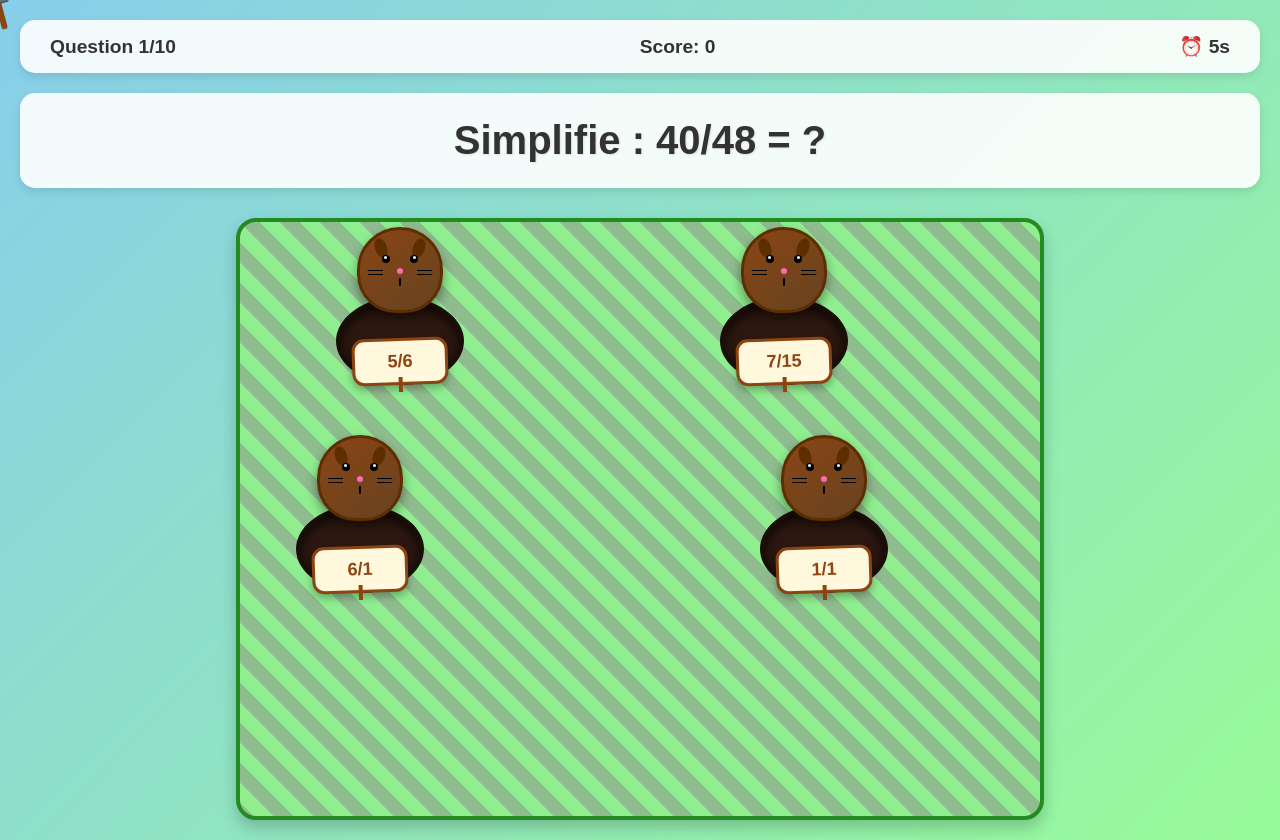
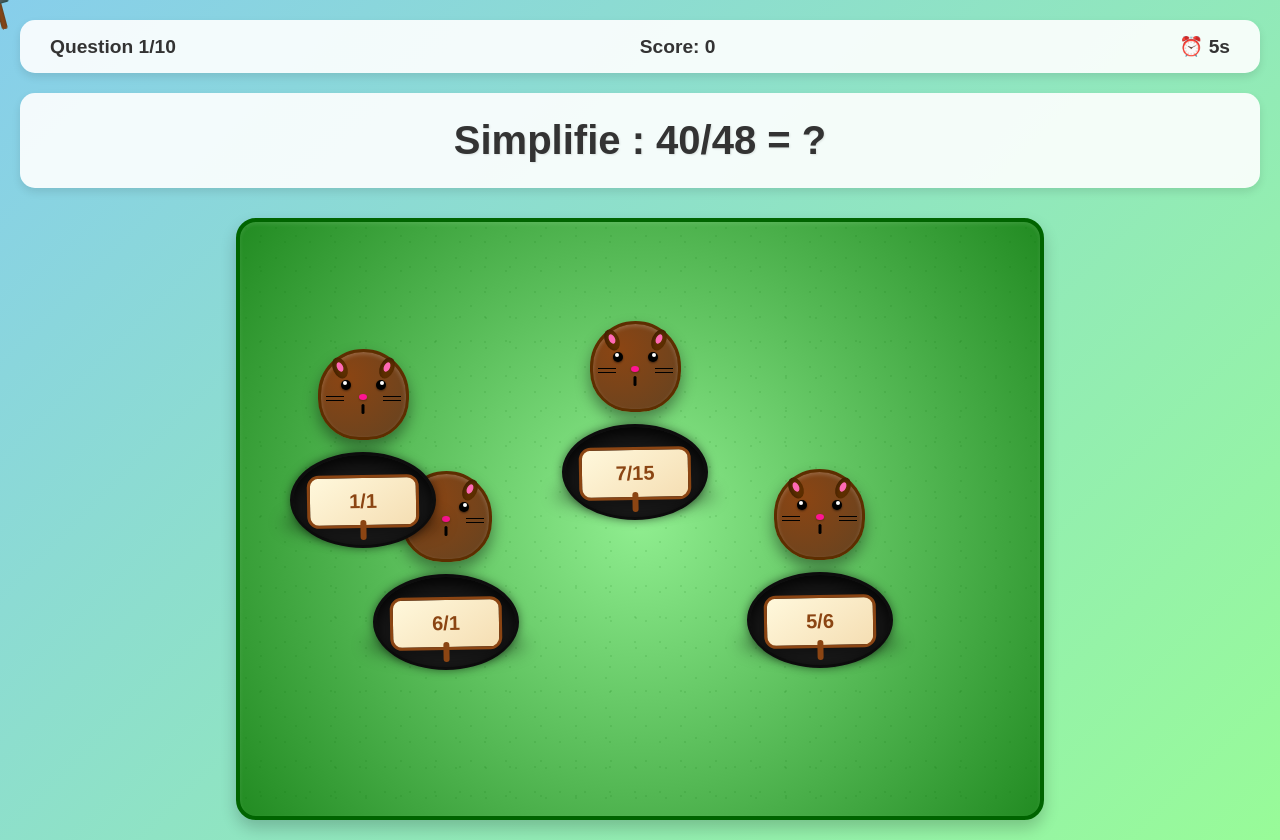
Before and after one commit to mext-ai/block-685aad5c8b1eb728e8de2c98, a React app: page / in a window 1280 px wide. Built offline with nearby package versions, Linux system fonts and the light colour scheme.

Commit message:
⚙️ Update project configuration

```diff
--- a/src/FractionGame.tsx
+++ b/src/FractionGame.tsx
@@ -13,10 +13,11 @@ interface Question {
   correctAnswer: Fraction;
   options: Fraction[];
   questionText: string;
+  molePositions: Array<{ top: string; left: string }>; // Positions aléatoires des taupes
 }
 
 interface MoleProps {
-  position: number;
+  position: { top: string; left: string };
   fraction: Fraction;
   isCorrect: boolean;
   onClick: () => void;
@@ -65,19 +66,39 @@ const fractionsEqual = (f1: Fraction, f2: Fraction): boolean => {
   return s1.numerator === s2.numerator && s1.denominator === s2.denominator;
 };
 
+// Générer des positions aléatoires pour les taupes
+const generateRandomPositions = (): Array<{ top: string; left: string }> => {
+  const positions: Array<{ top: string; left: string }> = [];
+  const minDistance = 150; // Distance minimale entre les taupes en pixels
+
+  for (let i = 0; i < 4; i++) {
+    let attempts = 0;
+    let newPosition: { top: string; left: string };
+
+    do {
+      // Générer une position aléatoire avec des marges
+      const top = Math.random() * 60 + 15; // Entre 15% et 75%
+      const left = Math.random() * 60 + 15; // Entre 15% et 75%
+      newPosition = { top: `${top}%`, left: `${left}%` };
+      attempts++;
+    } while (
+      attempts < 50 &&
+      positions.some(pos => {
+        const topDiff = Math.abs(parseFloat(pos.top) - parseFloat(newPosition.top));
+        const leftDiff = Math.abs(parseFloat(pos.left) - parseFloat(newPosition.left));
+        return topDiff < 20 || leftDiff < 20; // Éviter les positions trop proches
+      })
+    );
+
+    positions.push(newPosition);
+  }
+
+  return positions;
+};
+
 // Composant Taupe améliorée
 const Mole: React.FC<MoleProps> = ({ position, fraction, isCorrect, onClick, isVisible, animationState }) => {
   const moleRef = useRef<HTMLDivElement>(null);
-
-  const getHolePosition = (pos: number) => {
-    const positions = [
-      { top: '15%', left: '20%' },
-      { top: '15%', right: '20%' },
-      { top: '50%', left: '15%' },
-      { top: '50%', right: '15%' },
-    ];
-    return positions[pos] || positions[0];
-  };
 
   const getMoleColor = () => {
     if (animationState === 'correct') return '#4CAF50';
@@ -89,30 +110,45 @@ const Mole: React.FC<MoleProps> = ({ position, fraction, isCorrect, onClick, isV
     <div
       style={{
         position: 'absolute',
-        ...getHolePosition(position),
+        top: position.top,
+        left: position.left,
         transform: 'translate(-50%, -50%)',
         display: 'flex',
         flexDirection: 'column',
         alignItems: 'center',
         justifyContent: 'center',
         zIndex: isVisible ? 10 : 1,
-        transition: 'all 0.3s ease-in-out',
+        transition: 'all 0.4s ease-in-out',
         opacity: isVisible ? 1 : 0,
-        animation: animationState !== 'none' ? `${animationState}Animation 0.5s ease-in-out` : undefined
+        animation: animationState !== 'none' ? `${animationState}Animation 0.6s ease-in-out` : undefined
       }}
     >
-      {/* Trou circulaire */}
+      {/* Trou dans le sol - circulaire et sombre */}
       <div
         style={{
-          width: '120px',
-          height: '80px',
-          backgroundColor: '#2d1810',
+          width: '140px',
+          height: '90px',
+          backgroundColor: '#1a1a1a',
           borderRadius: '50%',
-          border: '4px solid #1a0e08',
           position: 'absolute',
-          bottom: '0',
+          bottom: '-20px',
           zIndex: 1,
-          boxShadow: 'inset 0 4px 12px rgba(0,0,0,0.8)'
+          boxShadow: 'inset 0 8px 20px rgba(0,0,0,0.9), 0 0 10px rgba(0,0,0,0.5)',
+          border: '3px solid #0d0d0d'
+        }}
+      />
+
+      {/* Ombre du trou pour plus de profondeur */}
+      <div
+        style={{
+          width: '160px',
+          height: '30px',
+          backgroundColor: 'rgba(0,0,0,0.3)',
+          borderRadius: '50%',
+          position: 'absolute',
+          bottom: '-10px',
+          zIndex: 0,
+          filter: 'blur(8px)'
         }}
       />
 
@@ -121,76 +157,173 @@ const Mole: React.FC<MoleProps> = ({ position, fraction, isCorrect, onClick, isV
         ref={moleRef}
         onClick={onClick}
         style={{
-          width: '80px',
-          height: '80px',
+          width: '85px',
+          height: '85px',
           backgroundColor: getMoleColor(),
           borderRadius: '50% 50% 45% 45%',
           border: '3px solid #5d2e00',
-          cursor: 'none', // On va utiliser un curseur personnalisé global
+          cursor: 'none',
           position: 'relative',
           zIndex: 2,
           display: 'flex',
           alignItems: 'center',
           justifyContent: 'center',
-          transition: 'all 0.2s ease',
-          boxShadow: '0 6px 12px rgba(0,0,0,0.4)',
-          transform: isVisible ? 'translateY(-10px)' : 'translateY(30px)',
-          background: `linear-gradient(145deg, ${getMoleColor()}, #654321)`
+          transition: 'all 0.3s ease',
+          boxShadow: '0 8px 15px rgba(0,0,0,0.4), inset 0 2px 4px rgba(255,255,255,0.2)',
+          transform: isVisible ? 'translateY(-15px)' : 'translateY(40px)',
+          background: `radial-gradient(circle at 30% 30%, ${getMoleColor()}, #654321)`
         }}
       >
         {/* Oreilles de la taupe */}
-        <div style={{ position: 'absolute', top: '8px', left: '15px', width: '12px', height: '20px', backgroundColor: '#5d2e00', borderRadius: '50%', transform: 'rotate(-20deg)' }} />
-        <div style={{ position: 'absolute', top: '8px', right: '15px', width: '12px', height: '20px', backgroundColor: '#5d2e00', borderRadius: '50%', transform: 'rotate(20deg)' }} />
+        <div style={{
+          position: 'absolute',
+          top: '5px',
+          left: '12px',
+          width: '14px',
+          height: '22px',
+          backgroundColor: '#5d2e00',
+          borderRadius: '50%',
+          transform: 'rotate(-25deg)',
+          boxShadow: 'inset 2px 2px 4px rgba(0,0,0,0.3)'
+        }} />
+        <div style={{
+          position: 'absolute',
+          top: '5px',
+          right: '12px',
+          width: '14px',
+          height: '22px',
+          backgroundColor: '#5d2e00',
+          borderRadius: '50%',
+          transform: 'rotate(25deg)',
+          boxShadow: 'inset 2px 2px 4px rgba(0,0,0,0.3)'
+        }} />
+
+        {/* Intérieur des oreilles */}
+        <div style={{
+          position: 'absolute',
+          top: '10px',
+          left: '16px',
+          width: '6px',
+          height: '10px',
+          backgroundColor: '#FF69B4',
+          borderRadius: '50%',
+          transform: 'rotate(-25deg)'
+        }} />
+        <div style={{
+          position: 'absolute',
+          top: '10px',
+          right: '16px',
+          width: '6px',
+          height: '10px',
+          backgroundColor: '#FF69B4',
+          borderRadius: '50%',
+          transform: 'rotate(25deg)'
+        }} />
 
         {/* Yeux de la taupe */}
-        <div style={{ position: 'absolute', top: '25px', left: '22px', width: '8px', height: '8px', backgroundColor: 'black', borderRadius: '50%' }} />
-        <div style={{ position: 'absolute', top: '25px', right: '22px', width: '8px', height: '8px', backgroundColor: 'black', borderRadius: '50%' }} />
+        <div style={{
+          position: 'absolute',
+          top: '28px',
+          left: '20px',
+          width: '10px',
+          height: '10px',
+          backgroundColor: 'black',
+          borderRadius: '50%',
+          boxShadow: '0 1px 2px rgba(0,0,0,0.5)'
+        }} />
+        <div style={{
+          position: 'absolute',
+          top: '28px',
+          right: '20px',
+          width: '10px',
+          height: '10px',
+          backgroundColor: 'black',
+          borderRadius: '50%',
+          boxShadow: '0 1px 2px rgba(0,0,0,0.5)'
+        }} />
 
         {/* Reflets dans les yeux */}
-        <div style={{ position: 'absolute', top: '26px', left: '24px', width: '3px', height: '3px', backgroundColor: 'white', borderRadius: '50%' }} />
-        <div style={{ position: 'absolute', top: '26px', right: '24px', width: '3px', height: '3px', backgroundColor: 'white', borderRadius: '50%' }} />
+        <div style={{
+          position: 'absolute',
+          top: '29px',
+          left: '22px',
+          width: '4px',
+          height: '4px',
+          backgroundColor: 'white',
+          borderRadius: '50%'
+        }} />
+        <div style={{
+          position: 'absolute',
+          top: '29px',
+          right: '22px',
+          width: '4px',
+          height: '4px',
+          backgroundColor: 'white',
+          borderRadius: '50%'
+        }} />
 
         {/* Nez de la taupe */}
-        <div style={{ position: 'absolute', top: '38px', left: '50%', transform: 'translateX(-50%)', width: '6px', height: '6px', backgroundColor: '#FF69B4', borderRadius: '50%' }} />
+        <div style={{
+          position: 'absolute',
+          top: '42px',
+          left: '50%',
+          transform: 'translateX(-50%)',
+          width: '8px',
+          height: '6px',
+          backgroundColor: '#FF1493',
+          borderRadius: '50%',
+          boxShadow: '0 1px 2px rgba(0,0,0,0.3)'
+        }} />
 
         {/* Bouche */}
-        <div style={{ position: 'absolute', top: '48px', left: '50%', transform: 'translateX(-50%)', width: '2px', height: '8px', backgroundColor: 'black', borderRadius: '2px' }} />
+        <div style={{
+          position: 'absolute',
+          top: '52px',
+          left: '50%',
+          transform: 'translateX(-50%)',
+          width: '3px',
+          height: '10px',
+          backgroundColor: 'black',
+          borderRadius: '2px'
+        }} />
 
         {/* Moustaches */}
-        <div style={{ position: 'absolute', top: '40px', left: '8px', width: '15px', height: '1px', backgroundColor: 'black' }} />
-        <div style={{ position: 'absolute', top: '44px', left: '8px', width: '15px', height: '1px', backgroundColor: 'black' }} />
-        <div style={{ position: 'absolute', top: '40px', right: '8px', width: '15px', height: '1px', backgroundColor: 'black' }} />
-        <div style={{ position: 'absolute', top: '44px', right: '8px', width: '15px', height: '1px', backgroundColor: 'black' }} />
+        <div style={{ position: 'absolute', top: '44px', left: '5px', width: '18px', height: '1px', backgroundColor: 'black' }} />
+        <div style={{ position: 'absolute', top: '48px', left: '5px', width: '18px', height: '1px', backgroundColor: 'black' }} />
+        <div style={{ position: 'absolute', top: '44px', right: '5px', width: '18px', height: '1px', backgroundColor: 'black' }} />
+        <div style={{ position: 'absolute', top: '48px', right: '5px', width: '18px', height: '1px', backgroundColor: 'black' }} />
       </div>
 
-      {/* Panneau avec la réponse amélioré */}
+      {/* Panneau avec la réponse */}
       <div
         style={{
           backgroundColor: '#FFF8DC',
           color: '#8B4513',
-          padding: '10px 15px',
+          padding: '12px 18px',
           borderRadius: '12px',
           border: '3px solid #8B4513',
-          fontSize: '18px',
+          fontSize: '20px',
           fontWeight: 'bold',
-          marginTop: '15px',
-          boxShadow: '0 4px 8px rgba(0,0,0,0.3)',
+          marginTop: '20px',
+          boxShadow: '0 6px 12px rgba(0,0,0,0.3)',
           zIndex: 3,
-          minWidth: '60px',
+          minWidth: '70px',
           textAlign: 'center',
           position: 'relative',
-          transform: 'rotate(-2deg)'
+          transform: 'rotate(-1deg)',
+          background: 'linear-gradient(145deg, #FFF8DC, #F5DEB3)'
         }}
       >
         {/* Poteau du panneau */}
         <div style={{
           position: 'absolute',
-          bottom: '-10px',
+          bottom: '-15px',
           left: '50%',
           transform: 'translateX(-50%)',
-          width: '4px',
-          height: '15px',
-          backgroundColor: '#8B4513'
+          width: '6px',
+          height: '20px',
+          backgroundColor: '#8B4513',
+          borderRadius: '3px'
         }} />
         {fractionToString(fraction)}
       </div>
@@ -222,7 +355,8 @@ const HammerCursor: React.FC<{ mousePosition: { x: number; y: number } }> = ({ m
         width: '6px',
         height: '30px',
         backgroundColor: '#8B4513',
-        borderRadius: '3px'
+        borderRadius: '3px',
+        background: 'linear-gradient(90deg, #654321, #8B4513, #654321)'
       }} />
 
       {/* Tête du marteau */}
@@ -235,7 +369,8 @@ const HammerCursor: React.FC<{ mousePosition: { x: number; y: number } }> = ({ m
         height: '12px',
         backgroundColor: '#696969',
         borderRadius: '2px',
-        border: '1px solid #2F4F4F'
+        border: '1px solid #2F4F4F',
+        background: 'linear-gradient(145deg, #808080, #696969, #2F4F4F)'
       }} />
 
       {/* Reflet métallique */}
@@ -280,6 +415,9 @@ export const FractionGame: React.FC = () => {
     const denominators = [2, 3, 4, 5, 6, 8, 10, 12, 15, 20];
     const numerators = [1, 2, 3, 4, 5, 6, 7, 8, 9, 10, 11, 12];
 
+    // Générer des positions aléatoires pour les taupes
+    const molePositions = generateRandomPositions();
+
     if (questionType < 0.33) {
       // Addition
       const fraction1: Fraction = {
@@ -302,7 +440,8 @@ export const FractionGame: React.FC = () => {
         operation: '+',
         correctAnswer,
         options,
-        questionText: `${fractionToString(fraction1)} + ${fractionToString(fraction2)} = ?`
+        questionText: `${fractionToString(fraction1)} + ${fractionToString(fraction2)} = ?`,
+        molePositions
       };
     } else if (questionType < 0.66) {
       // Soustraction
@@ -326,7 +465,8 @@ export const FractionGame: React.FC = () => {
         operation: '-',
         correctAnswer,
         options,
-        questionText: `${fractionToString(fraction1)} - ${fractionToString(fraction2)} = ?`
+        questionText: `${fractionToString(fraction1)} - ${fractionToString(fraction2)} = ?`,
+        molePositions
       };
     } else {
       // Simplification
@@ -350,7 +490,8 @@ export const FractionGame: React.FC = () => {
         operation: 'simplify',
         correctAnswer,
         options,
-        questionText: `Simplifie : ${fractionToString(unsimplifiedFraction)} = ?`
+        questionText: `Simplifie : ${fractionToString(unsimplifiedFraction)} = ?`,
+        molePositions
       };
     }
   };
@@ -405,7 +546,7 @@ export const FractionGame: React.FC = () => {
     // Afficher les taupes après un petit délai
     setTimeout(() => {
       setMolesVisible(true);
-    }, 500);
+    }, 800);
   };
 
   // Gérer la sélection d'une taupe
@@ -440,7 +581,7 @@ export const FractionGame: React.FC = () => {
     // Passer à la question suivante après un délai
     setTimeout(() => {
       nextQuestion();
-    }, 1500);
+    }, 1800);
   };
 
   // Passer à la question suivante
@@ -467,7 +608,7 @@ export const FractionGame: React.FC = () => {
       setMolesVisible(false);
       setTimeout(() => {
         initializeQuestion();
-      }, 500);
+      }, 600);
     }
   };
 
@@ -631,24 +772,39 @@ export const FractionGame: React.FC = () => {
         </h2>
       </div>
 
-      {/* Zone de jeu avec trous circulaires */}
+      {/* Zone de jeu - Pelouse verte avec trous */}
       <div style={{
         flex: 1,
         position: 'relative',
-        background: 'linear-gradient(45deg, #8FBC8F 25%, #90EE90 25%, #90EE90 50%, #8FBC8F 50%, #8FBC8F 75%, #90EE90 75%)',
-        backgroundSize: '40px 40px',
+        background: 'radial-gradient(circle at 50% 50%, #90EE90, #228B22)',
         borderRadius: '20px',
-        border: '4px solid #228B22',
+        border: '4px solid #006400',
         maxWidth: '800px',
         margin: '0 auto',
         width: '100%',
-        boxShadow: '0 8px 16px rgba(0,0,0,0.2)'
+        boxShadow: '0 8px 16px rgba(0,0,0,0.2), inset 0 2px 4px rgba(255,255,255,0.1)',
+        overflow: 'hidden'
       }}>
-        {/* Taupes dans leurs trous */}
+        {/* Texture d'herbe subtile */}
+        <div style={{
+          position: 'absolute',
+          top: 0,
+          left: 0,
+          right: 0,
+          bottom: 0,
+          background: `
+            radial-gradient(circle at 20% 20%, rgba(0,100,0,0.1) 1px, transparent 1px),
+            radial-gradient(circle at 80% 80%, rgba(0,100,0,0.1) 1px, transparent 1px),
+            radial-gradient(circle at 60% 40%, rgba(0,100,0,0.1) 1px, transparent 1px)
+          `,
+          backgroundSize: '30px 30px, 25px 25px, 35px 35px'
+        }} />
+
+        {/* Taupes dans leurs trous aléatoires */}
         {currentQuestion.options.slice(0, 4).map((fraction, index) => (
           <Mole
-            key={index}
-            position={index}
+            key={`${stats.currentQuestion}-${index}`}
+            position={currentQuestion.molePositions[index]}
             fraction={fraction}
             isCorrect={fractionsEqual(fraction, currentQuestion.correctAnswer)}
             onClick={() => handleMoleClick(index)}
@@ -662,16 +818,18 @@ export const FractionGame: React.FC = () => {
       <style>
         {`
           @keyframes correctAnimation {
-            0% { transform: scale(1) translateY(-10px); }
-            50% { transform: scale(1.3) translateY(-20px); }
-            100% { transform: scale(1) translateY(-10px); }
+            0% { transform: scale(1) translateY(-15px); }
+            50% { transform: scale(1.4) translateY(-25px) rotate(5deg); }
+            100% { transform: scale(1) translateY(-15px); }
           }
 
           @keyframes incorrectAnimation {
-            0% { transform: scale(1) translateY(-10px) rotate(0deg); }
-            25% { transform: scale(1.1) translateY(-10px) rotate(-10deg); }
-            75% { transform: scale(1.1) translateY(-10px) rotate(10deg); }
-            100% { transform: scale(1) translateY(-10px) rotate(0deg); }
+            0% { transform: scale(1) translateY(-15px) rotate(0deg); }
+            20% { transform: scale(1.2) translateY(-15px) rotate(-15deg); }
+            40% { transform: scale(1.2) translateY(-15px) rotate(15deg); }
+            60% { transform: scale(1.2) translateY(-15px) rotate(-10deg); }
+            80% { transform: scale(1.2) translateY(-15px) rotate(10deg); }
+            100% { transform: scale(1) translateY(-15px) rotate(0deg); }
           }
 
           @keyframes pulse {
```
